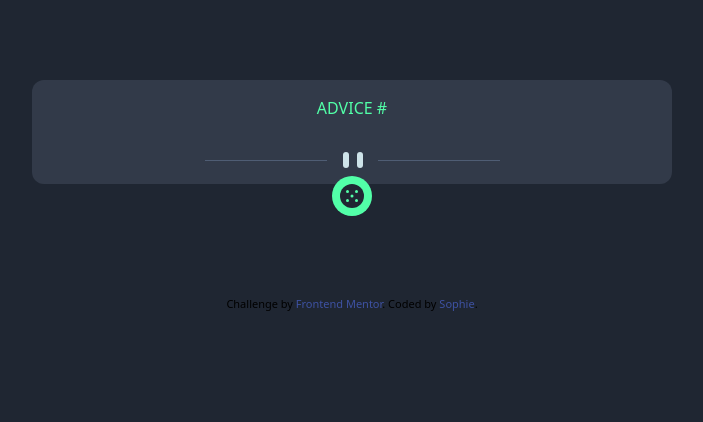
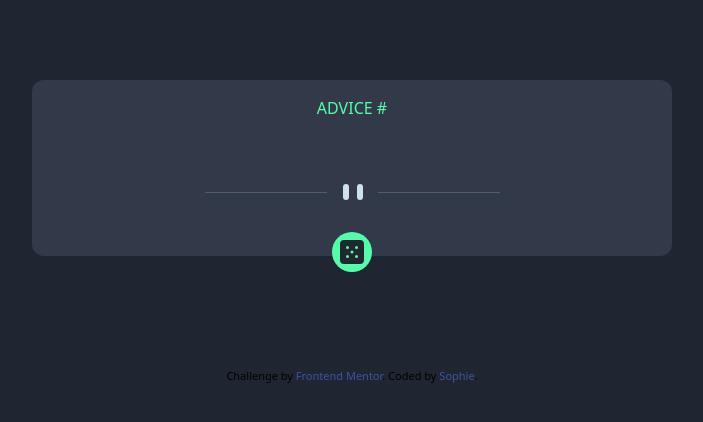
Before and after one commit to 722sofiaameh/advise-generator, a website: page index.html in a window 1280 px wide. Shown: the whole page, without its empty margins (288-991 px from the left). Drawn offline with Linux system fonts and the light colour scheme; no server answers.

Commit message:
add updates

```diff
--- a/index.html
+++ b/index.html
@@ -2,7 +2,7 @@
 <html lang="en">
   <head>
     <meta charset="UTF-8" />
-    <meta name="viewport" content="width=device-width, initial-scale=1.0"/>
+    <meta name="viewport" content="width=device-width, initial-scale=1.0" />
     <!-- displays site properly based on user's device -->
 
     <link
@@ -27,22 +27,26 @@
   </head>
   <body class="bg-bgColor">
     <section class="flex justify-center items-center mx-auto container">
-      <div class="bg-mainColor w-3/4 md:w-1/2 mt-20 p-4 rounded-xl container mx-auto">
+      <div
+        class="bg-mainColor w-3/4 md:w-1/2 mt-20 p-4 rounded-xl container mx-auto"
+      >
         <!-- Advice ID goes here -->
         <div class="text-adColor text-center uppercase">
           Advice #
           <span id="advice-Id"></span>
         </div>
         <!-- Advice text goes here -->
-        <div class="text-center text-txtColor p-4" id="output">
+        <div class="text-center text-txtColor p-4 md:font-fontFamily text-xl font-fontWeight md:text-bdFont" id="output">
           <!-- "Click to get random advices" -->
         </div>
-        <div class="flex justify-center items-center"><img src="./images/pattern-divider-mobile.svg" /></div>
-        <div class="flex justify-center items-center" id="button">
-          <img
-            src="./images/icon-dice.svg"
-            class="bg-adColor rounded-full w-10 p-2 -mb-14 cursor-pointer"
-          />
+        <div class="flex justify-center items-center py-8">
+          <img src="./images/pattern-divider-mobile.svg" class="" />
+        </div>
+        <div
+          class="flex justify-center items-center mx-auto bg-adColor rounded-full w-10 p-2 -mb-8 cursor-pointer"
+          id="button"
+        >
+          <img src="./images/icon-dice.svg" class="" />
         </div>
       </div>
     </section>
--- a/tailwind.config.js
+++ b/tailwind.config.js
@@ -8,6 +8,13 @@ module.exports = {
         mainColor: "hsl(217, 19%, 24%)",
         adColor : "hsl(150, 100%, 66%)",
         txtColor : "hsl(193, 38%, 86%)"
+      },
+      fontSize:{
+        bdFont:'28px'
+      },
+      fontFamily:{
+        fontFamily : "https://fonts.google.com/specimen/Manrope",
+        fontWeight : "800"
       }
     },
   },
```
Also changed, not shown: dist/output.css.
